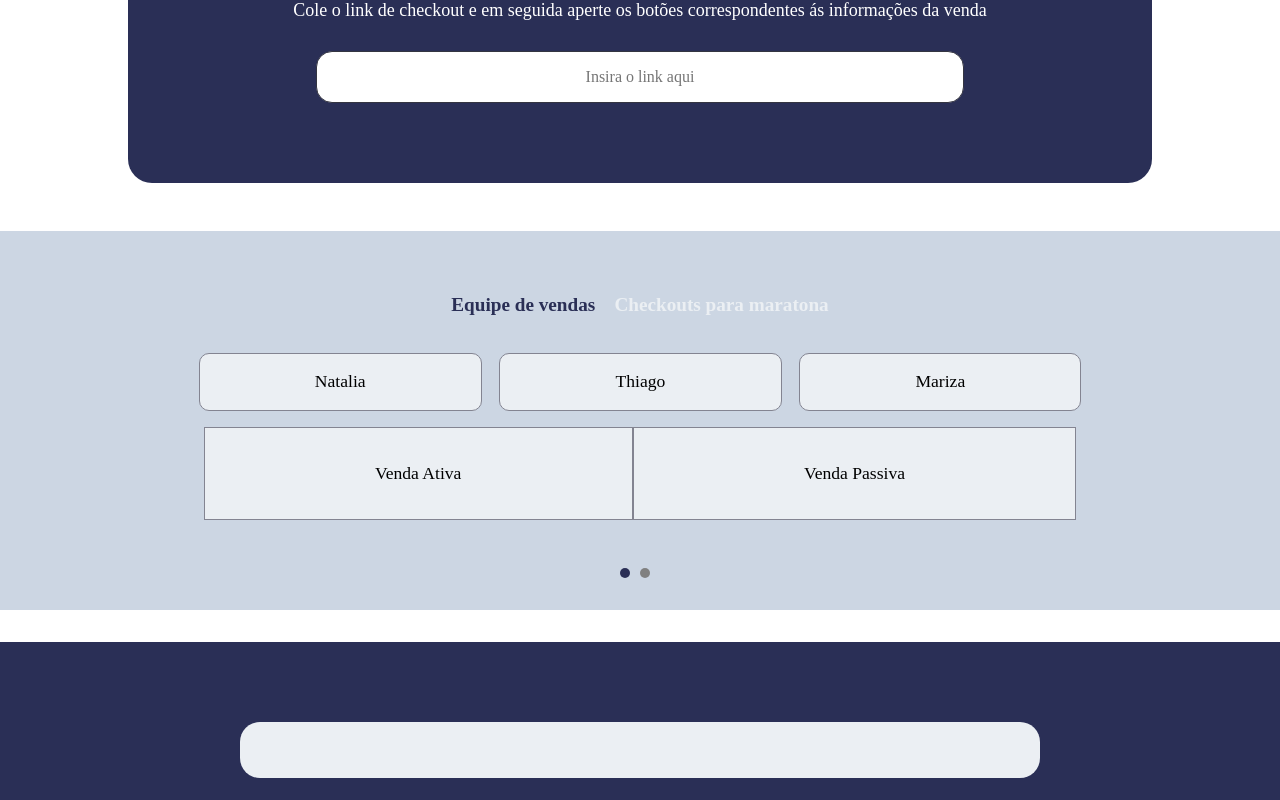
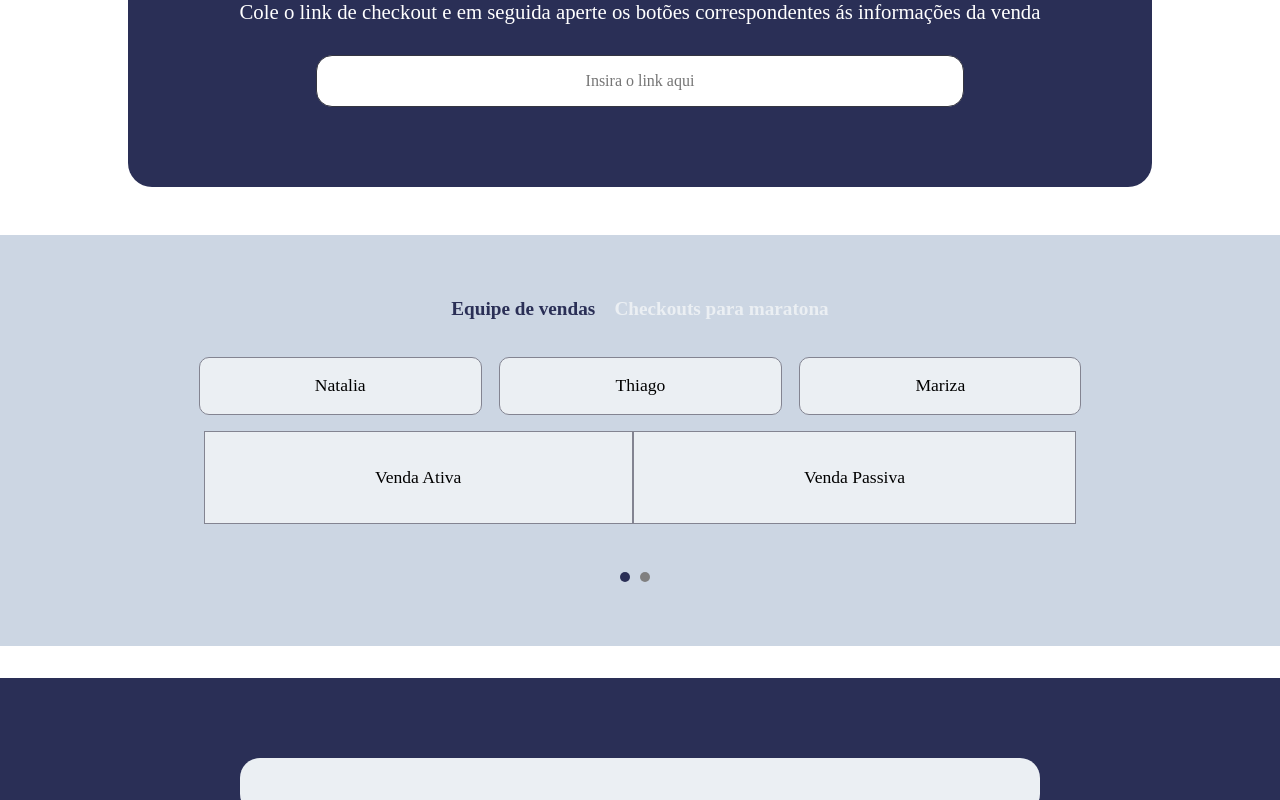
Before and after one commit to mdigitalagencia/utmtester, a plain HTML site: page index.html in a window 1280 px wide. Shown: the part 176-976 px from the top of the page. Drawn offline with Linux system fonts and the light colour scheme.

Commit message:
Update styles.css

```diff
--- a/styles.css
+++ b/styles.css
@@ -28,7 +28,7 @@
 }
 
 .explicacao {
-	font-size: 18px;
+	font-size: 1.3em;
 	font-weight: 200;
 	padding-top: 0.5em;
 }
@@ -44,7 +44,7 @@
 
 #equipeDeVendas {
 	background-color: var(--cinzaclaro);
-	padding: 4em 0 2em 0;
+	padding: 4em 0 4em 0;
 	text-align: center;
 	display: block;
 
@@ -129,8 +129,8 @@
 }
 
 .indicator-preto{
- background-color: var(--cinza);
-width: 10px;
+	background-color: var(--cinza);
+	width: 10px;
   height: 10px;
   border-radius: 50%;
 	margin-right: 10px;
@@ -145,6 +145,15 @@ width: 10px;
 
 }
 
+.opcoes-venda button {
+	background-color: var(--cinzabranco);
+	padding: 1em 5vw;
+	border: 1px solid var(--cinzamedio);
+	border-radius: 10px;
+	font-size: 1.1em;
+	cursor: pointer;
+}
+
 .opcoes-venda {
 	display: flex;
 	justify-content: center;
@@ -153,16 +162,6 @@ width: 10px;
 
 .primeira-linha {
 	padding-right: 0.3em;
-}
-
-
-.opcoes-venda button {
-	background-color: var(--cinzabranco);
-	padding: 1em 5vw;
-	border: 1px solid var(--cinzamedio);
-	border-radius: 10px;
-	font-size: 1.1em;
-	cursor: pointer;
 }
 
 .opcoes-venda button:hover {
```
